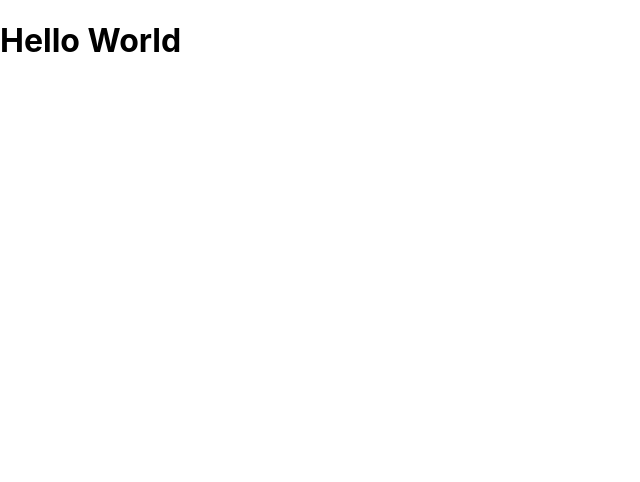
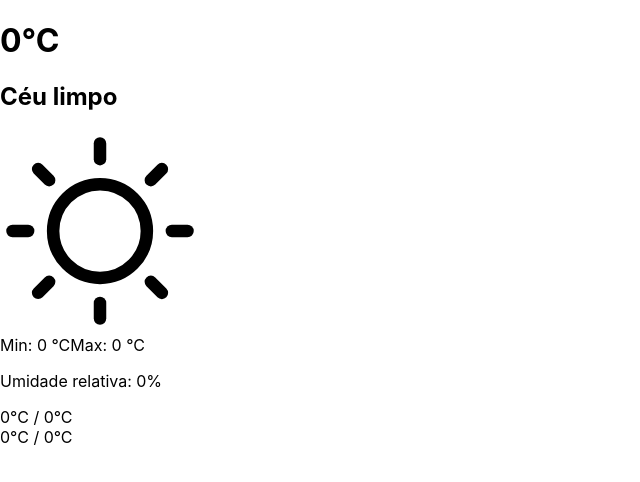
Before and after one commit to Aleffelisberto/PP-wheater-app, a React app: page / in a window 1280 px wide. Shown: the top 482 px of the page, without its empty margins (0-640 px from the left). Built offline with nearby package versions, Linux system fonts and the light colour scheme; no server answers; the HTML template or start-up script is replaced by a standard one.

Commit message:
feat: add App Component

```diff
--- a/src/App.tsx
+++ b/src/App.tsx
@@ -1,7 +1,7 @@
+import { WeatherContent } from "./components/WeatherContent"
+
 export function App() {
   return (
-    <div className="App">
-      <h1 className="">Hello World</h1>
-    </div>
+    <WeatherContent />
   )
 }
```
